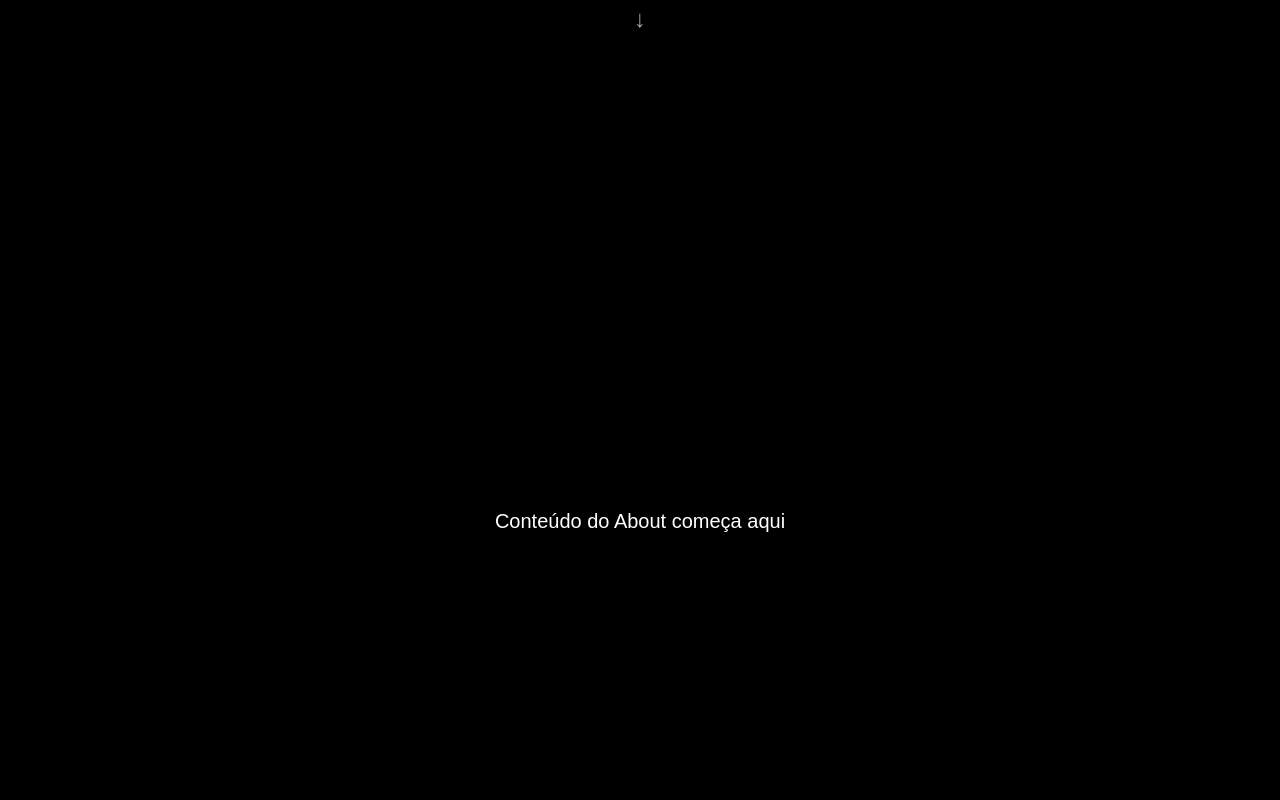
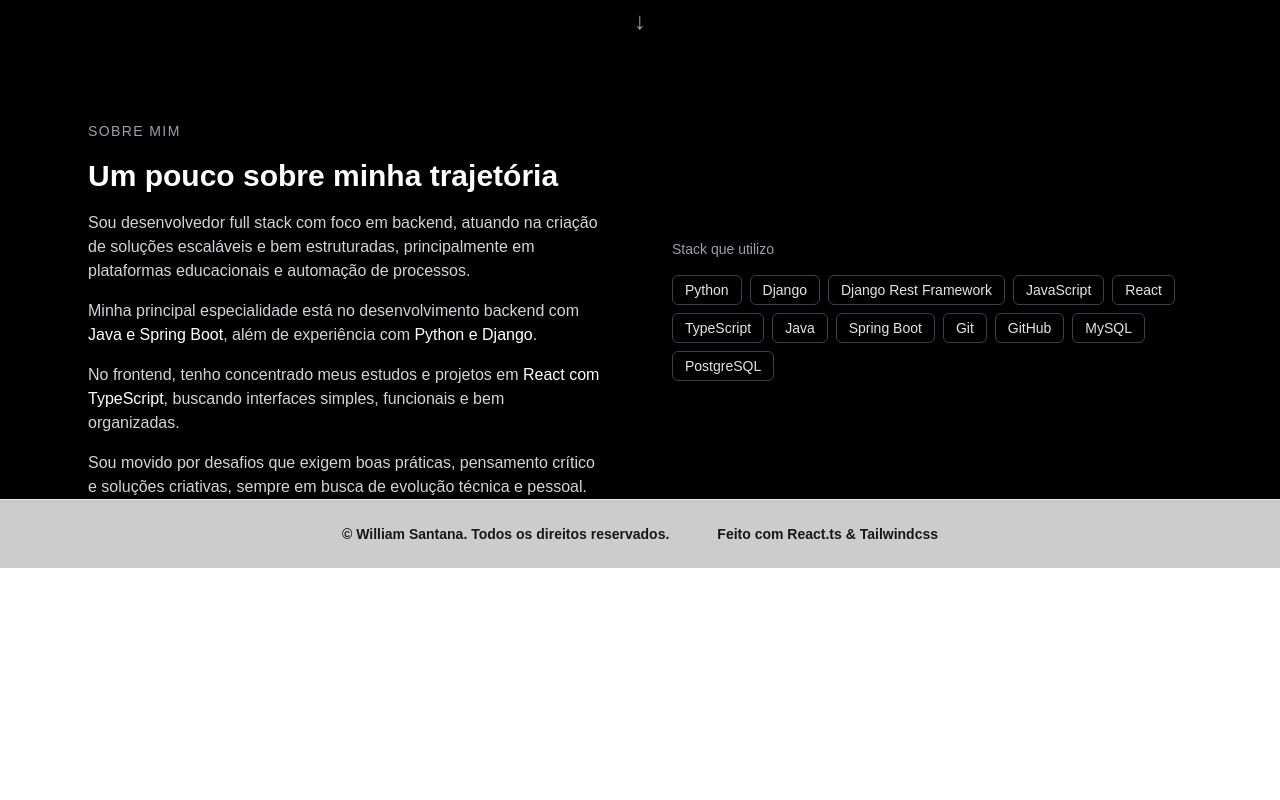
Before and after one commit to williamandradesantana/portfolio, a React (Vite) app: page / in a window 1280 px wide. Shown: the part 740-1540 px from the top of the page. After the commit the page ends 1308 px from the top, so only its background shows below. Built offline with nearby package versions, Linux system fonts and the light colour scheme.

Commit message:
feat(about): create component About

```diff
--- a/src/components/About/index.tsx
+++ b/src/components/About/index.tsx
@@ -1,10 +1,87 @@
+import clsx from "clsx";
+import { useEffect, useState } from "react";
+import type { StackModel } from "../../models/stack/stack";
+
 export function About() {
+  const commomParagraphClasses = "text-zinc-300";
+
+  const [stack, setStack] = useState<StackModel>();
+
+  useEffect(() => {
+    async function loadStack() {
+      const response = await fetch("src/db/seed/stack/stack.json");
+      const data = await response.json();
+      setStack(data.stack);
+    }
+
+    loadStack();
+  }, []);
+
   return (
     <section
       id="about"
-      className="min-h-screen flex items-center justify-center px-6"
+      className={clsx(
+        "grid grid-cols-1 gap-10",
+        "lg:grid-cols-2 lg:gap-16",
+        "max-w-6xl mx-auto px-6 items-center",
+      )}
     >
-      <p className="text-white text-xl">Conteúdo do About começa aqui</p>
+      <div className="flex flex-col gap-4 max-w-lg">
+        <span className="text-zinc-400 text-sm uppercase tracking-widest">
+          Sobre mim
+        </span>
+
+        <h2 className="text-white text-3xl font-semibold leading-tight">
+          Um pouco sobre minha trajetória
+        </h2>
+
+        <p className={commomParagraphClasses}>
+          Sou desenvolvedor full stack com foco em backend, atuando na criação
+          de soluções escaláveis e bem estruturadas, principalmente em
+          plataformas educacionais e automação de processos.
+        </p>
+
+        <p className={commomParagraphClasses}>
+          Minha principal especialidade está no desenvolvimento backend com
+          <strong className="text-white font-medium">
+            {" "}
+            Java e Spring Boot
+          </strong>
+          , além de experiência com{" "}
+          <strong className="text-white font-medium">Python e Django</strong>.
+        </p>
+
+        <p className={commomParagraphClasses}>
+          No frontend, tenho concentrado meus estudos e projetos em
+          <strong className="text-white font-medium">
+            {" "}
+            React com TypeScript
+          </strong>
+          , buscando interfaces simples, funcionais e bem organizadas.
+        </p>
+
+        <p className={commomParagraphClasses}>
+          Sou movido por desafios que exigem boas práticas, pensamento crítico e
+          soluções criativas, sempre em busca de evolução técnica e pessoal.
+        </p>
+      </div>
+
+      <div className="flex flex-col w-fit gap-4">
+        <h3 className="text-zinc-400 text-sm">Stack que utilizo</h3>
+        <div className="flex flex-wrap gap-2">
+          {stack?.tecnologies.map((technology, index) => (
+            <span
+              key={`${technology}-${index}`}
+              className={clsx(
+                "rounded-md border border-zinc-700 px-3 py-1 text-sm text-zinc-200",
+                "transition hover:border-zinc-500 hover:text-white",
+              )}
+            >
+              {technology}
+            </span>
+          ))}
+        </div>
+      </div>
     </section>
   );
 }
```
